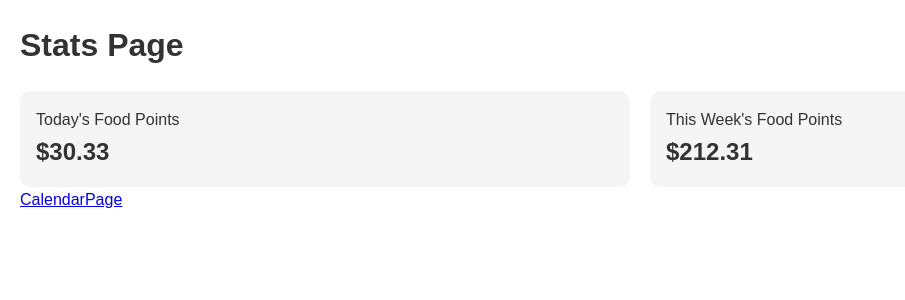
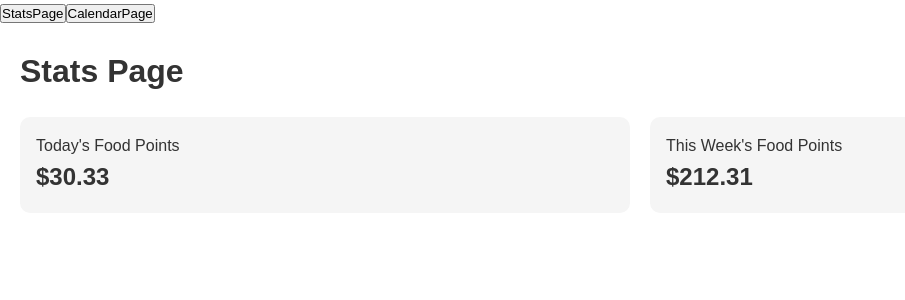
Before and after one commit to diviebisike/food-point-tracker, a React (Vite) app: page /#/ in a window 1280 px wide. Shown: the top 300 px of the page, without its empty margins (0-905 px from the left). Built offline with nearby package versions, Linux system fonts and the light colour scheme.

Commit message:
made navigation bar

```diff
--- a/src/App.jsx
+++ b/src/App.jsx
@@ -8,7 +8,7 @@ import {HashRouter as Router , Routes, Route} from 'react-router-dom'
 
 import { StatsPage } from './Pages/StatsPage';
 import { CalendarPage } from './Pages/CalendarPage';
-
+import { Layout } from './Components/layout';
 
 function App() {
 
@@ -23,9 +23,12 @@ function App() {
   return (
   <Router>
     <Routes>
-
+    <Route element = {<Layout/>}>
     <Route path = "/" element = {<StatsPage/>}/>
     <Route path = "/CalendarPage" element = {<CalendarPage/>}/>
+
+
+    </Route>
 
 
     </Routes>
--- a/src/Components/Button.jsx
+++ b/src/Components/Button.jsx
@@ -8,7 +8,7 @@ export function Button({color}) {
     const[count, setCount] = useState[0]
 
     return(
-        <button syle = {{backgroundColor: color}}>
+        <button onClick ={() => setCount(count+1)} syle = {{backgroundColor: color}}>
             <p>
                 {text}
             </p>
--- /dev/null
+++ b/src/Components/Layout.jsx
@@ -0,0 +1,15 @@
+import { Navbar } from "./Navbar"
+import {Outlet} from "react-router-dom"
+
+export function Layout() {
+    return(
+        <>
+        <Navbar/>
+        <main>
+                <Outlet/>
+        </main>
+        </>
+
+    )
+
+}
--- a/src/Components/Navbar.jsx
+++ b/src/Components/Navbar.jsx
@@ -1,14 +1,10 @@
-import { Link } from "react-router-dom"
-import { Button } from "./Button"
+import { Link } from "react-router-dom";
 
 export function Navbar(){
     return (
     <>
-
-    <Link to="/">StatsPage</Link>
-
-    <Link to="/CalendarPage">CalendarPage</Link>
-
+    <Link to="/"><button>StatsPage</button></Link>
+    <Link to="/CalendarPage"><button>CalendarPage</button></Link>
     </>
 
     )
--- a/src/Pages/CalendarPage.jsx
+++ b/src/Pages/CalendarPage.jsx
@@ -4,8 +4,6 @@ export function CalendarPage(){
     return(
     <>
     <h1>Calendar Page</h1>
-    <Link to="/">StatsPage</Link>
-
     </>
       )
 }
--- a/src/Pages/StatsPage.jsx
+++ b/src/Pages/StatsPage.jsx
@@ -20,11 +20,6 @@ export function StatsPage() {
                     <h2>$212.31</h2>
                 </div>
             </div>
-
-            {/*Link to Calendar Page*/}
-            <Link to="/CalendarPage" className="calendar-link">
-                CalendarPage
-            </Link>
         </div>
     );
 }
```
Also changed, not shown: src/Pages/CalPage.css (added).
